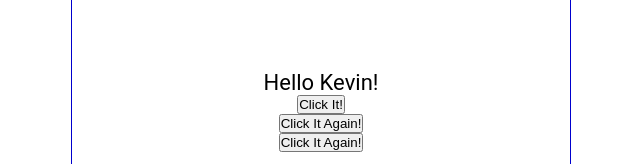
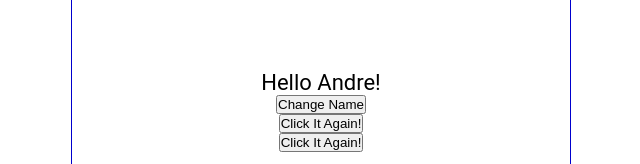
Before and after one commit to deddecco/learningReact, a React (Create React App) app in the folder 01tut/: page / in a window 1280 px wide. Shown: the part 297-461 px from the top of the page, without its empty margins (319-959 px from the left). Built offline with nearby package versions, Linux system fonts and the light colour scheme.

Commit message:
useState hook

```diff
--- a/01tut/src/Content.js
+++ b/01tut/src/Content.js
@@ -1,29 +1,32 @@
+import {useState} from 'react';
+
 const Content = ()=>{
+
+const [name, setName] = useState('Andre');
+const [count, setCount] = useState(0);
 
 const handleNameChange = () =>{
 const names = ['Bob', 'Kevin', 'Andre'];
 const int = Math.floor(Math.random() * 3);
-return names[int];
+setName(names[int]);
 }
 
 const handleClick =() => {
-console.log('You clicked it!')
+setCount(count + 1)
+console.log(count)
 }
 
 const handleClick2 =(name) => {
- console.log(`${name} clicked it!`)
+ console.log(count)
  }
 
- const handleClick3 =(e) => {
-   console.log(e.target.innerText)
-   }
 
 return(
 <main>
-<p onDoubleClick = {handleClick}>Hello {handleNameChange()}!</p>
-<button onDClick ={handleClick}>Click It!</button>
-<button onClick ={() => handleClick2('Andre')}>Click It Again!</button>
-<button onClick ={(e) => handleClick3(e)}>Click It Again!</button>
+<p onDoubleClick = {handleClick}>Hello {name}!</p>
+<button onClick ={handleNameChange}>Change Name</button>
+<button onClick ={handleClick}>Click It Again!</button>
+<button onClick ={handleClick2}>Click It Again!</button>
 </main>
 )
 
```
